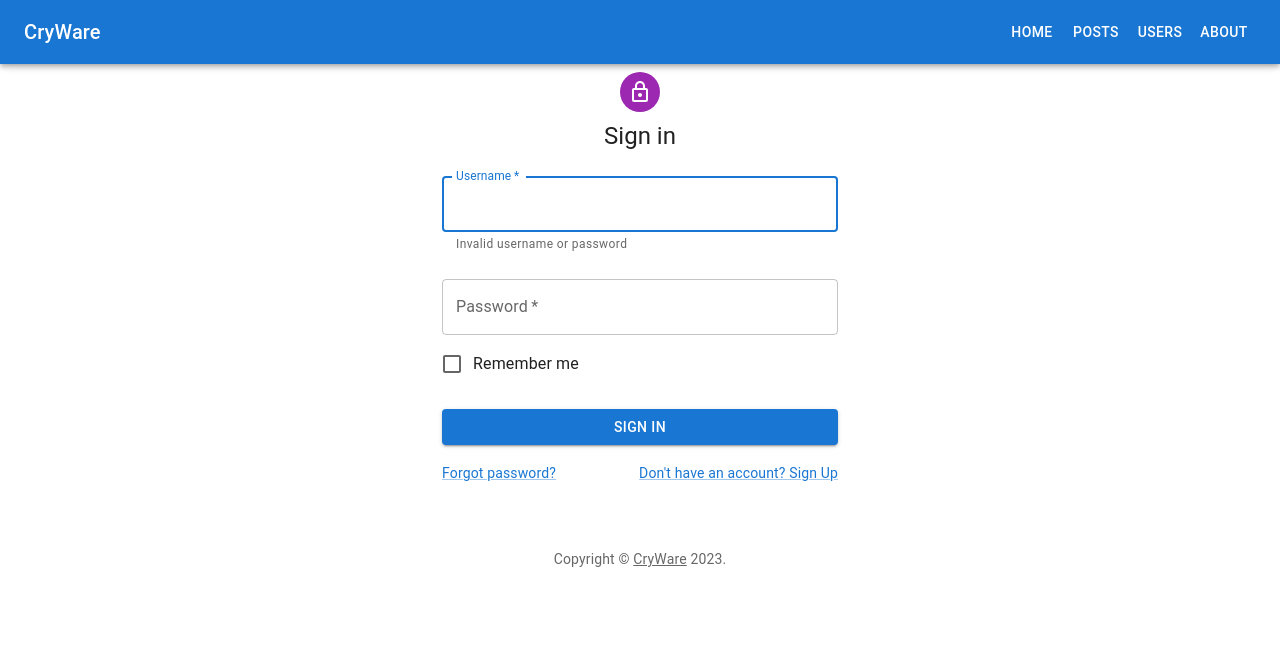
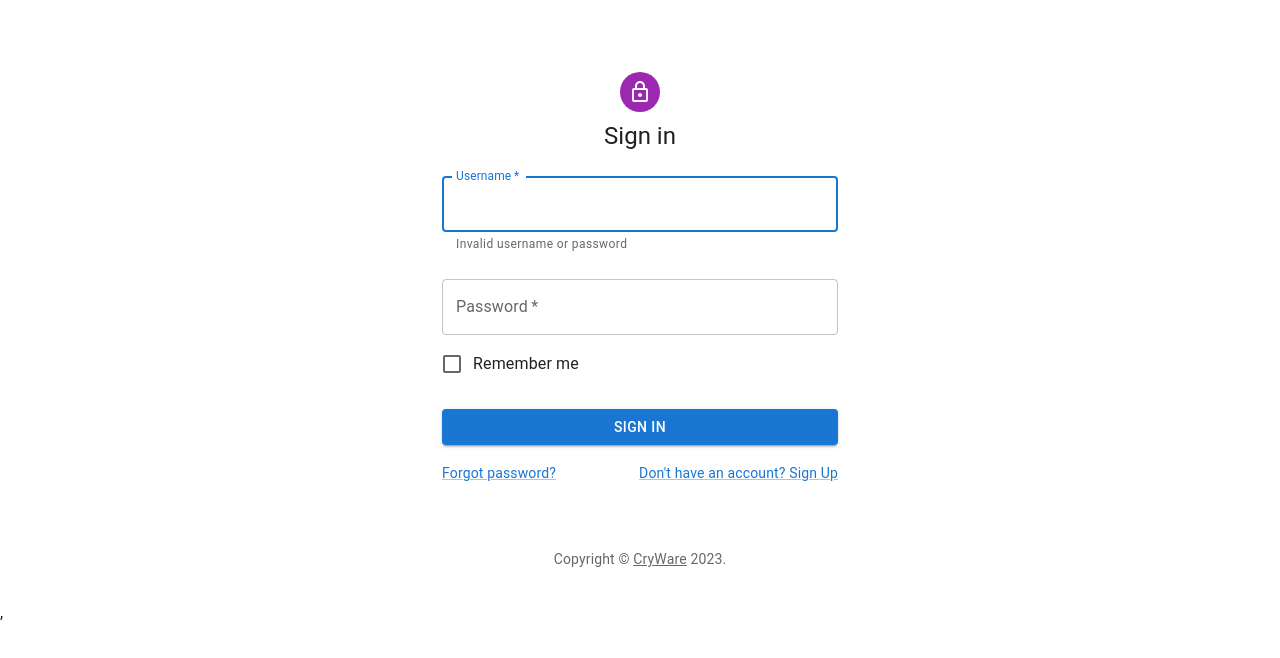
Before and after one commit to sinagss/blog-M2, a React (Vite) app: page /login in a window 1280 px wide. Shown: the top 658 px of the page. Built offline with nearby package versions, Linux system fonts and the light colour scheme.

Commit message:
added private and public routes

```diff
--- a/src/App.tsx
+++ b/src/App.tsx
@@ -10,15 +10,11 @@ import About from "./pages/About";
 import Users from "./pages/Users";
 import Login from "./pages/Login";
 import AuthProvider from "./context/AuthProvider";
-import { usePersistedState } from "./hooks/usePersistedState";
-import { keys } from "./constants/storageKeys";
 import Container from "@mui/material/Container";
+import PrivateRoute from "./routes/PrivateRoute";
+import PublicRoute from "./routes/PublicRoute";
 
 function App() {
-  const [isLoggedIn] = usePersistedState(keys.isLoggedIn, false);
-  const [accessLevel] = usePersistedState(keys.accessLevel, 2);
-
-  //todo: states are not getting updated so pathing is not working
   const router = createBrowserRouter([
     {
       path: "",
@@ -35,19 +31,22 @@ function App() {
         { path: "posts", element: <Home /> },
         {
           path: "users",
-          element:
-            isLoggedIn && accessLevel === 0 ? (
+          element: (
+            <PrivateRoute>
               <Users />
-            ) : (
-              <Navigate to="/" replace />
-            ),
+            </PrivateRoute>
+          ),
         },
         { path: "about", element: <About /> },
-        {
-          path: "login",
-          element: isLoggedIn ? <Navigate to="/" replace /> : <Login />,
-        },
       ],
+    },
+    {
+      path: "login",
+      element: (
+        <PublicRoute>
+          <Login />,
+        </PublicRoute>
+      ),
     },
   ]);
 
--- /dev/null
+++ b/src/routes/PrivateRoute.tsx
@@ -0,0 +1,18 @@
+import React, { useContext } from "react";
+import AuthContext from "../context/AuthContext";
+import { Navigate } from "react-router-dom";
+
+type Props = { children?: React.ReactNode };
+
+const PrivateRoute: React.FC<Props> = (props) => {
+  const authContext = useContext(AuthContext);
+  console.log(authContext.accessLevel);
+  console.log(authContext.isLoggedIn);
+
+  if (!authContext.isLoggedIn || authContext.accessLevel !== 0) {
+    return <Navigate to="/" replace={false} />;
+  }
+  return <>{props.children}</>;
+};
+
+export default PrivateRoute;
--- /dev/null
+++ b/src/routes/PublicRoute.tsx
@@ -0,0 +1,15 @@
+import React, { useContext } from "react";
+import AuthContext from "../context/AuthContext";
+import { Navigate } from "react-router-dom";
+
+type Props = { children?: React.ReactNode };
+
+const PublicRoute: React.FC<Props> = (props) => {
+  const authContext = useContext(AuthContext);
+  if (authContext.isLoggedIn) {
+    return <Navigate to="/" replace={false} />;
+  }
+  return <>{props.children}</>;
+};
+
+export default PublicRoute;
```
